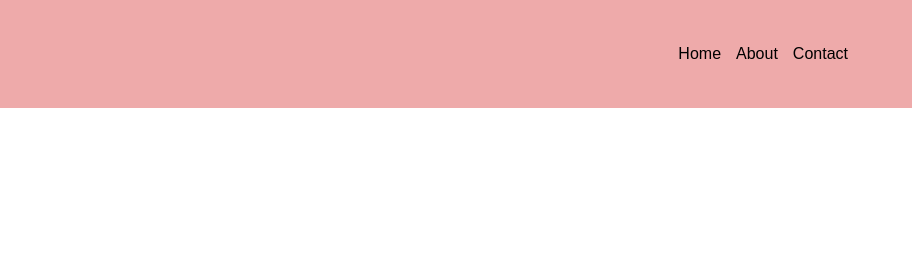
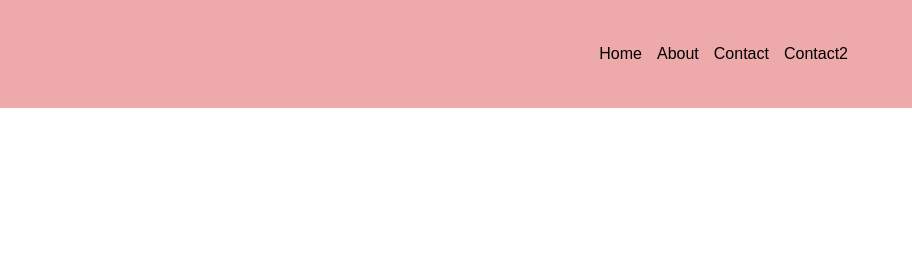
Before and after one commit to libis2010-maker/my_website, a plain HTML site: page index.html in a window 1280 px wide. Shown: the top 280 px of the page, 368-1280 px from the left. Drawn offline with Linux system fonts and the light colour scheme; files whose address does not match are found by name.

Commit message:
add link

```diff
--- a/index.html
+++ b/index.html
@@ -16,6 +16,7 @@
              <li><a href="index.html">Home</a></li>
              <li><a href="about.html">About</a></li>
              <li><a href="contact.html">Contact</a></li>
+             <li><a href="contact.html">Contact2</a></li>
             </ul>
           </nav>
          </div>
```
